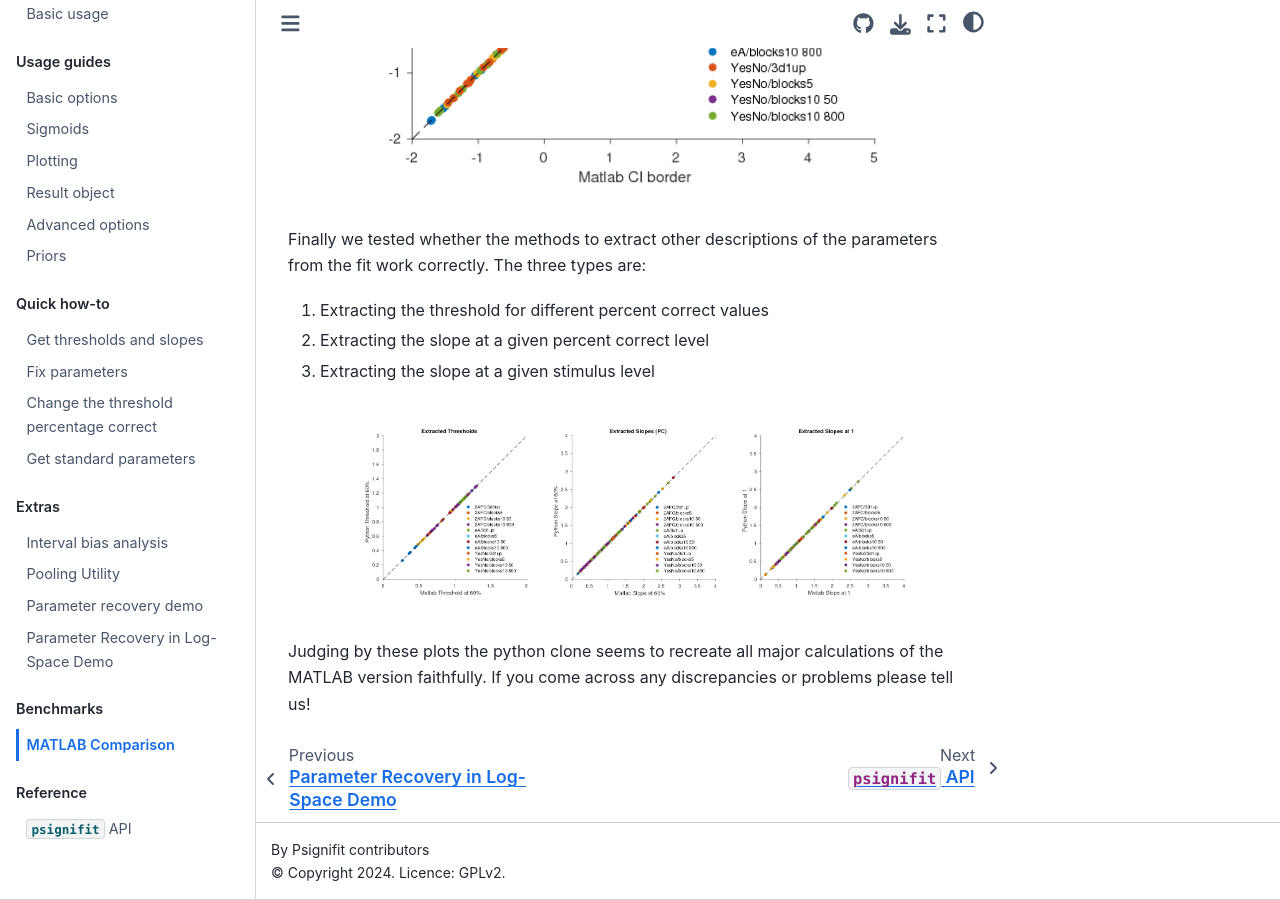
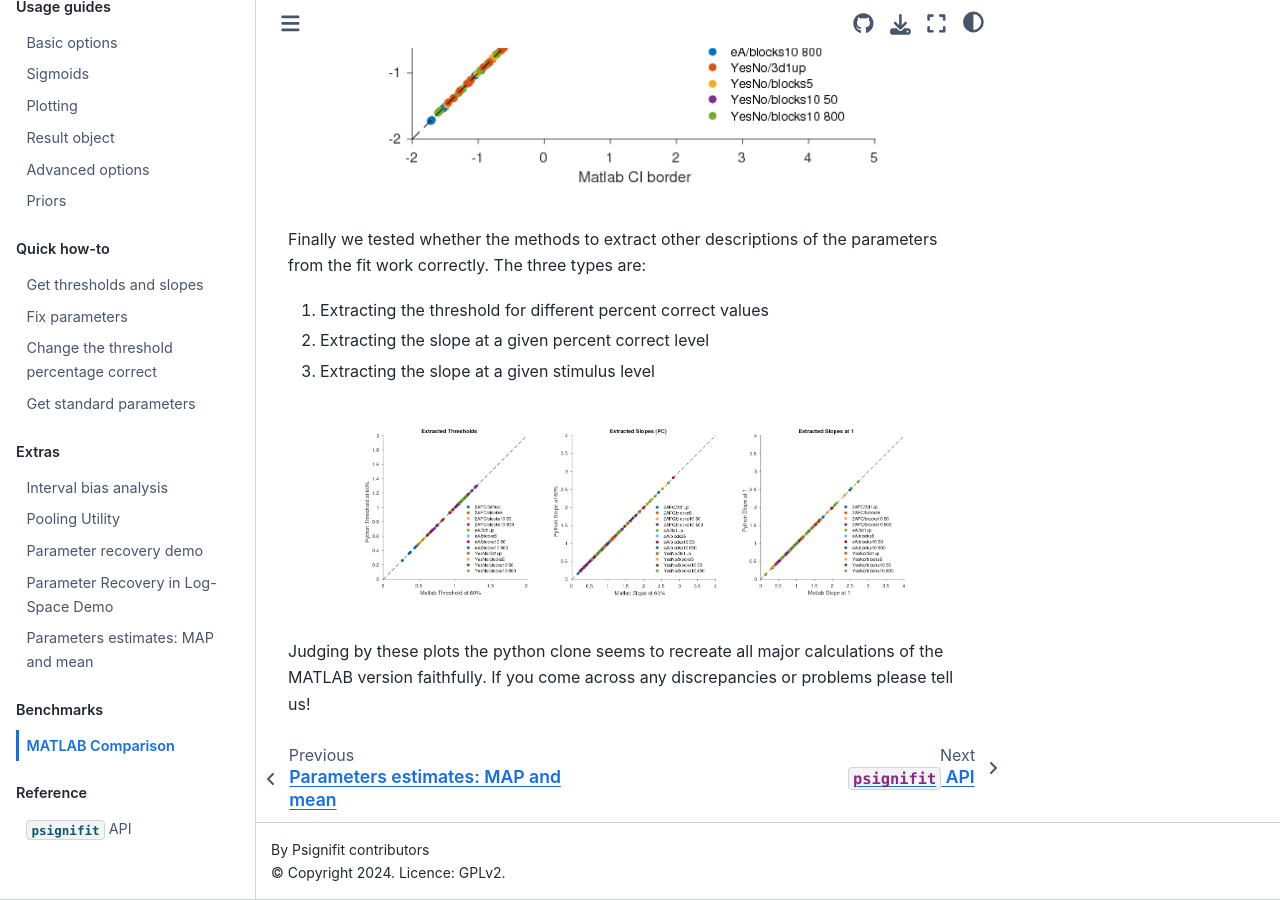
Before and after one commit to wichmann-lab/python-psignifit, a Jupyter Book: the page built from docs/test_MATLAB_version.rst, in a window 1280 px wide and 900 px high, scrolled down 1549 px. Built offline with Jupyter Book 1.0.4 settings and Sphinx 7.4.7 and the Sphinx Book theme 1.1.4, drawn with Linux system fonts in a browser that asks for light colours; some of the changed lines change nothing that is shown.

Commit message:
adds page for map versus mean to the docs and deletes demo folder

````diff
--- a/docs/_toc.yml
+++ b/docs/_toc.yml
@@ -30,6 +30,7 @@
     - file: user_guides/Pooling-Utility
     - file: examples/parameter_recovery_demo
     - file: examples/parameter_recovery_in_logspace_demo
+    - file: examples/map_vs_mean
 
   - caption: Benchmarks
     chapters:
--- /dev/null
+++ b/docs/examples/map_vs_mean.md
@@ -0,0 +1,149 @@
+---
+jupytext:
+  text_representation:
+    extension: .md
+    format_name: myst
+    format_version: 0.13
+    jupytext_version: 1.16.4
+kernel_info:
+  name: psignifit
+kernelspec:
+  display_name: Python 3 (ipykernel)
+  language: python
+  name: python3
+---
+
+# Parameters estimates: MAP and mean
+
+In this demo, we build a data set with a wide posterior, and show how to select the estimate type.
+
+In `psignifit`, there are two estimate type:
+- with `MAP` (Maximum A Posteriori), the parameters are estimated as the mode of the posterior. This is the default estimate type.
+- with `mean`, the parameters are estimated as the mean of the posterior
+
+
+```{code-cell} ipython3
+import warnings
+
+from matplotlib import pyplot as plt
+import numpy as np
+
+import psignifit
+import psignifit.psigniplot as psp
+from psignifit import sigmoids
+```
+
+We generate data from a mixture of three sigmoids with different width, with
+only a few trials. The posterior over width is broad and asymmetrical, so the
+MAP and mean estimate are not identical.
+
+```{code-cell} ipython3
+# Parameters of the sigmoids and data generation
+stim_range = [0.001, 0.001 + 10 * 1.1]
+lambda_ = 0.0232
+gamma = 0.1
+
+widths = [1.1, 3.1, 6.3]
+threshold = stim_range[1] / 2
+
+sigmoid = sigmoids.Gaussian()
+num_trials = 3
+nsteps = 20
+stimulus_level = np.linspace(stim_range[0], stim_range[1], nsteps)
+
+```
+Using the `tools.psychometric` we can simulate percent correct values for each stimulus level
+
+```{code-cell} ipython3
+perccorr1 = sigmoid(stimulus_level, threshold, widths[0], gamma, lambda_)
+perccorr2 = sigmoid(stimulus_level, threshold, widths[1], gamma, lambda_)
+perccorr3 = sigmoid(stimulus_level, threshold, widths[2], gamma, lambda_)
+perccorr = np.concatenate((perccorr1, perccorr2, perccorr3))
+levels = np.concatenate((stimulus_level, stimulus_level, stimulus_level))
+```
+
+
+We construct our data array
+
+```{code-cell} ipython3
+random_state = np.random.RandomState(883)
+
+ntrials = np.ones(nsteps * 3, dtype=int) * num_trials
+hits = random_state.binomial(ntrials, perccorr)
+
+levels = np.concatenate((stimulus_level, stimulus_level, stimulus_level))
+data = np.dstack([levels, hits, ntrials]).squeeze()
+
+```
+
+This is what the data looks like -- as you can see, the data could be compatible with a wide range of psychometric functions. This means that the posterior distribution over parameters is going to be wide.
+
+```{code-cell} ipython3
+fig, ax = plt.subplots()
+ax.scatter(levels, hits)
+ax.set_xlabel("Stimulus Level")
+ax.set_ylabel("Hits")
+```
+
+We set the options for our fit. In this case we assume a yes/no experiment and we want to estimate all parameters (i.e. fix none).
+
+We can set at this point the `estimate_type` to `'MAP'` or '`mean`'. This sets the default estimate type to use in all `psignifit` methods and plots. This default value can be overwritten later using the `estimate_type` optional argument.
+
+```{code-cell} ipython3
+options = {
+    'sigmoid': sigmoid,
+    'experiment_type': 'yes/no',
+    'fixed_parameters': {'lambda': 0.0232, 'gamma': 0.1},
+    'estimate_type': 'mean',
+}
+
+```
+
+Now we run the fitting procedure. (We ignore a warnings that is trying to tell us that we have too many stimulus levels.)
+
+```{code-cell} ipython3
+with warnings.catch_warnings():
+    warnings.simplefilter("ignore")
+
+    # We set `debug=True` so that we can examing the full posterior over parameters.
+    result = psignifit.psignifit(data, debug=True, **options)
+```
+
+Let's have a look at the results, starting from the posterior distribution over parameters.
+
+```{code-cell} ipython3
+psp.plot_bayes(result);
+```
+
+As you can see, the posterior is quite broad and asymmetrical, and we expect the mean and MAP estimates to be slightly different. We can ask `Result` for both estimate.
+
+```{code-cell} ipython3
+# This gives the default estimate, in this case the mean estimate since we set it in the options.
+result.parameter_estimate
+```
+
+```{code-cell} ipython3
+# We can overwrite the default setting by specifying the `estimate_type` parameter in the method get_parameter_estimate
+result.get_parameter_estimate(estimate_type='MAP')
+```
+
+Looking at the estimated parameters, we see that the estimate of `width` is slightly different in the two cases.
+In `psigniplot`, we can choose which one to visualize.
+
+```{code-cell} ipython3
+# Uses the default, in this case `'mean'`
+psp.plot_marginal(result, 'width')
+```
+
+```{code-cell} ipython3
+# Overwrites the default, uses `'MAP'`
+psp.plot_marginal(result, 'width', estimate_type='MAP')
+```
+
+It works the same way for every other `psignifit` functionality involving the estimates. For example, we can visualize the psychometric function for both estimates, although the difference is almost imperceptible in this case (we superimpose the two plots so you can appreciate it ;-) ).
+
+```{code-cell} ipython3
+ax = psp.plot_psychometric_function(result, estimate_type='mean')
+psp.plot_psychometric_function(result, estimate_type='MAP', ax=ax)
+
+```
````
Also changed, not shown: 2 other files.
